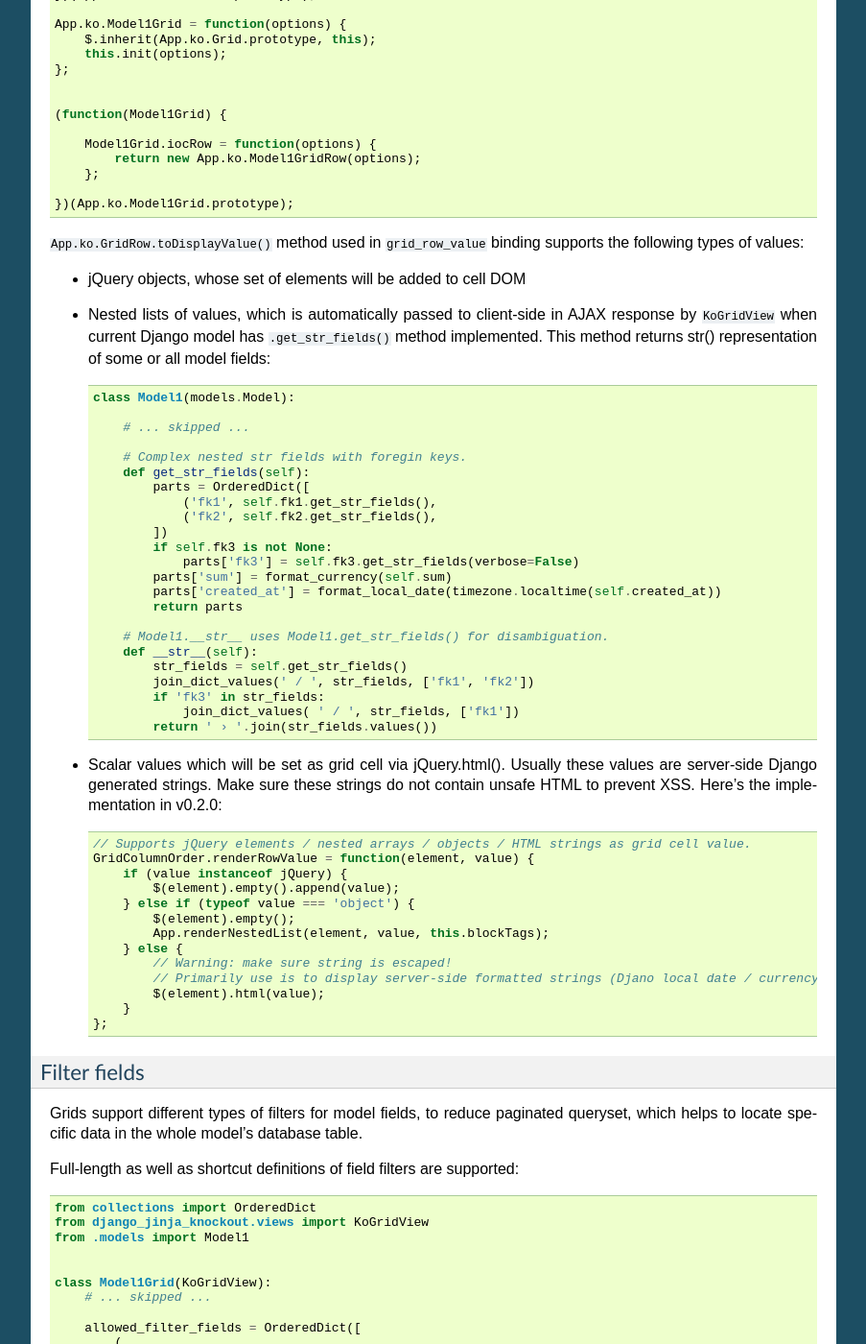
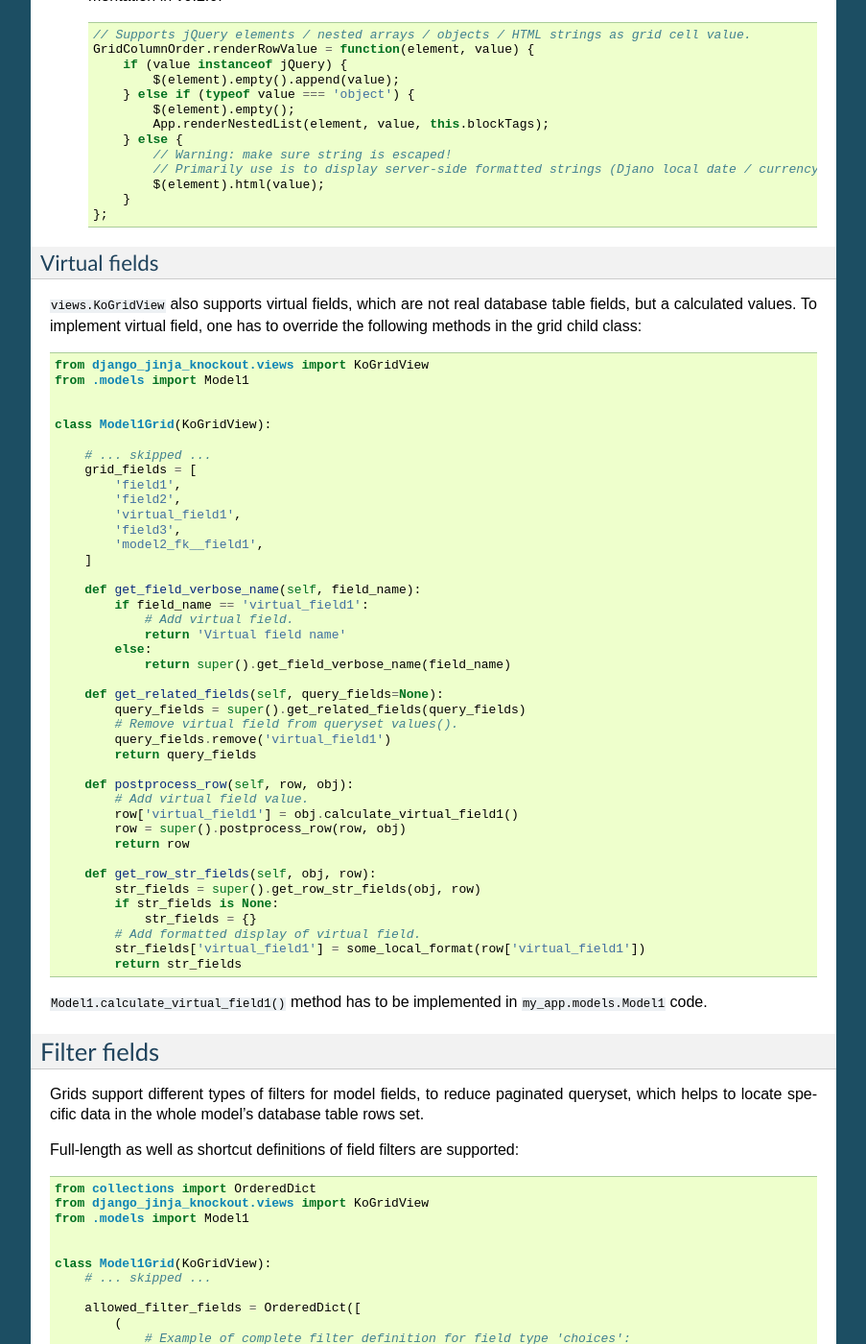
Before and after one commit to Dmitri-Sintsov/django-jinja-knockout, a Sphinx documentation site: the page built from docs/grids.rst, in a window 1280 px wide and 1400 px high, scrolled down 5211 px. Shown: the whole window at 96% size, without its empty margins (198-1101 px from the left). Built offline with Sphinx 7.4.7, drawn with Linux system fonts in a browser that asks for light colours; some of the changed text lies outside the part shown.

Commit message:
Restructured sections in grids.rst. Mostly finished 'Filter fields' section in grids.rst.

```diff
--- a/docs/grids.rst
+++ b/docs/grids.rst
@@ -142,8 +142,9 @@ so small, and grids are not always displayed at each Django page, so it is not i
 that it is loaded just once for all grids, may be cached at client-side by browser, and reduces quite a lot of HTTP
 traffic for grid pagination and grid actions.
 
+==================
 Grid configuration
-------------------
+==================
 
 .. highlight:: python
 
@@ -176,7 +177,7 @@ Let's see some more advanced grid sample for the same ``Model1``, the Django vie
         ])
 
 Grid fields
-~~~~~~~~~~~
+-----------
 Django model may have many fields, some of these having long string representation, thus visually grid may become too
 large to fit the screen and hard to navigate. Thus not all of the fields always has to be displayed.
 
@@ -186,56 +187,6 @@ relations, which are "chained" in Django ORM via ``'__'`` separator between rela
 
 Set Django grid class ``grid_fields`` property value to the list of required model fields, including foreign key
 relations.
-
-Virtual fields
-~~~~~~~~~~~~~~
-
-``views.KoGridView`` also supports virtual fields, which are not real database table fields, but a calculated values.
-To implement virtual field, one has to override the following methods in the grid child class::
-
-    from django_jinja_knockout.views import KoGridView
-    from .models import Model1
-
-
-    class Model1Grid(KoGridView):
-
-        # ... skipped ...
-        grid_fields = [
-            'field1',
-            'field2',
-            'virtual_field1',
-            'field3',
-            'model2_fk__field1',
-        ]
-
-        def get_field_verbose_name(self, field_name):
-            if field_name == 'virtual_field1':
-                # Add virtual field.
-                return 'Virtual field name'
-            else:
-                return super().get_field_verbose_name(field_name)
-
-        def get_related_fields(self, query_fields=None):
-            query_fields = super().get_related_fields(query_fields)
-            # Remove virtual field from queryset values().
-            query_fields.remove('virtual_field1')
-            return query_fields
-
-        def postprocess_row(self, row, obj):
-            # Add virtual field value.
-            row['virtual_field1'] = obj.calculate_virtual_field1()
-            row = super().postprocess_row(row, obj)
-            return row
-
-        def get_row_str_fields(self, obj, row):
-            str_fields = super().get_row_str_fields(obj, row)
-            if str_fields is None:
-                str_fields = {}
-            # Add formatted display of virtual field.
-            str_fields['virtual_field1'] = some_local_format(row['virtual_field1'])
-            return str_fields
-
-``Model1.calculate_virtual_field1()`` method has to be implemented in ``my_app.models.Model1`` code.
 
 Customizing visual display of grid fields at client-side
 ~~~~~~~~~~~~~~~~~~~~~~~~~~~~~~~~~~~~~~~~~~~~~~~~~~~~~~~~
@@ -303,7 +254,6 @@ templates, partially covered in modifying_visual_layout_of_grid_)::
         this.init(options);
     };
 
-
     (function(Model1Grid) {
 
         Model1Grid.iocRow = function(options) {
@@ -322,14 +272,13 @@ templates, partially covered in modifying_visual_layout_of_grid_)::
   model fields::
 
     class Model1(models.Model):
-
         # ... skipped ...
 
         # Complex nested str fields with foregin keys.
         def get_str_fields(self):
             parts = OrderedDict([
-                ('fk1', self.fk1.get_str_fields(),
-                ('fk2', self.fk2.get_str_fields(),
+                ('fk1', self.fk1.get_str_fields()),
+                 ('fk2', self.fk2.get_str_fields()),
             ])
             if self.fk3 is not None:
                 parts['fk3'] = self.fk3.get_str_fields(verbose=False)
@@ -342,7 +291,7 @@ templates, partially covered in modifying_visual_layout_of_grid_)::
             str_fields = self.get_str_fields()
             join_dict_values(' / ', str_fields, ['fk1', 'fk2'])
             if 'fk3' in str_fields:
-                join_dict_values( ' / ', str_fields, ['fk1'])
+                join_dict_values(' / ', str_fields, ['fk1'])
             return ' › '.join(str_fields.values())
 
 .. highlight:: javascript
@@ -364,11 +313,62 @@ templates, partially covered in modifying_visual_layout_of_grid_)::
         }
     };
 
+Virtual fields
+~~~~~~~~~~~~~~
+
+.. highlight:: python
+
+``views.KoGridView`` also supports virtual fields, which are not real database table fields, but a calculated values.
+To implement virtual field, one has to override the following methods in the grid child class::
+
+    from django_jinja_knockout.views import KoGridView
+    from .models import Model1
+
+
+    class Model1Grid(KoGridView):
+
+        # ... skipped ...
+        grid_fields = [
+            'field1',
+            'field2',
+            'virtual_field1',
+            'field3',
+            'model2_fk__field1',
+        ]
+
+        def get_field_verbose_name(self, field_name):
+            if field_name == 'virtual_field1':
+                # Add virtual field.
+                return 'Virtual field name'
+            else:
+                return super().get_field_verbose_name(field_name)
+
+        def get_related_fields(self, query_fields=None):
+            query_fields = super().get_related_fields(query_fields)
+            # Remove virtual field from queryset values().
+            query_fields.remove('virtual_field1')
+            return query_fields
+
+        def postprocess_row(self, row, obj):
+            # Add virtual field value.
+            row['virtual_field1'] = obj.calculate_virtual_field1()
+            row = super().postprocess_row(row, obj)
+            return row
+
+        def get_row_str_fields(self, obj, row):
+            str_fields = super().get_row_str_fields(obj, row)
+            if str_fields is None:
+                str_fields = {}
+            # Add formatted display of virtual field.
+            str_fields['virtual_field1'] = some_local_format(row['virtual_field1'])
+            return str_fields
+
+``Model1.calculate_virtual_field1()`` method has to be implemented in ``my_app.models.Model1`` code.
 
 Filter fields
-~~~~~~~~~~~~~
+-------------
 Grids support different types of filters for model fields, to reduce paginated queryset, which helps to locate specific
-data in the whole model's database table.
+data in the whole model's database table rows set.
 
 .. highlight:: python
 
@@ -421,7 +421,65 @@ Full-length as well as shortcut definitions of field filters are supported::
 
 Next types of built-in field filters are available:
 
-* ``fk``: Use ``App.ko.FkGridDialog`` to select filter choices of foreign key relation field. This widget is similar to
+Range filters
+~~~~~~~~~~~~~
+
+* ``decimal`` / ``datetime`` / ``date``: Uses ``App.ko.RangeFilter`` to display dialog with range of scalar values.
+  It's a range filter for the corresponding Django model scalar fields.
+
+Choices filter
+~~~~~~~~~~~~~~
+
+* ``choices``: It's used by default when Django model field has ``choices`` property defined, similar to this::
+
+    class Model1(models.Model):
+        ROLE_STAFF = 0
+        ROLE_MEMBER = 1
+        ROLE_GUEST = 2
+        ROLES = (
+            (ROLE_STAFF, _('Staff')),
+            (ROLE_MEMBER, _('Member')),
+            (ROLE_GUEST, _('Guest')),
+        )
+        model2_fk = models.ForeignKey(Modrl2, verbose_name='One to many relationship to Model2')
+        role = models.IntegerField(choices=ROLES, null=True, verbose_name='User role')
+
+When using field filter autodetection in grid view, instance of ``App.ko.GridFilter`` will be created, representing
+a dropdown with the list of possible choices from the ``Model1.ROLES`` tuple above::
+
+    class Model1Grid(KoGridView):
+
+        # ... skipped ...
+        allowed_filter_fields = OrderedDict([
+            # Autodetect the type of filter field:
+            ('model2_fk', None),
+            # Autodetect the type of filter field:
+            ('role', None),
+        ])
+
+The ``choices`` filter definition may be customized by supplying a dict with additional keys / values::
+
+    class Model1Grid(KoGridView):
+
+        # ... skipped ...
+        allowed_filter_fields = OrderedDict([
+            ('model2_fk', None),
+            ('role', {
+                'type': 'choices',
+                'choices': Model1.REGISTERED_ROLES,
+                # Do not display 'All' choice which resets the filter:
+                'add_reset_choice': False,
+                # List of choices that are active by default:
+                'active_choices': [Model1.ROLE_MEMBER],
+                # Do not allow to select multiple choices:
+                'multiple_choices': False
+            })
+        ])
+
+Foreign key filters
+~~~~~~~~~~~~~~~~~~~
+
+* ``fk``: Uses ``App.ko.FkGridDialog`` to select filter choices of foreign key relation field. This widget is similar to
   ``django.contrib.admin.ModelAdmin`` class ``raw_id_fields`` option. Because it's completely relies on AJAX calls,
   one also should create grid class for that foreign key relation field, for example::
 
@@ -455,10 +513,12 @@ Then add the following method to ``Model1Grid`` class, to bind 'fk' widget for f
             return {
                 'fkGridOptions': {
                     'model2_fk': {
+                        # url name of Model2FkWidgetGrid defined just above:
                         'pageRoute': 'model2_grid',
                         # Optional setting for BootstrapDialog:
                         'dialogOptions': {'size': 'size-wide'},
-                        # Nesting of ``App.ko.FkGridDialog`` is supported:
+                        # Nesting of ``App.ko.FkGridDialog`` is supported,
+                        # just define appropriate grid with 'model3_grid' url name.
                         # 'fkGridOptions': {
                         #     'model3_fk': {
                         #         'pageRoute': 'model3_grid'
@@ -470,8 +530,61 @@ Then add the following method to ``Model1Grid`` class, to bind 'fk' widget for f
 
         # ... skipped ...
 
+Also notice that commented out section of ``Model1Grid.get_default_grid_options()`` shows how foreign key filter
+widgets may be nested - just define appropriate grid class for Django model ``Model3`` with ``'model3_grid'`` url name.
+
+Dynamic generation of filter fields
+~~~~~~~~~~~~~~~~~~~~~~~~~~~~~~~~~~~
+Some grids might be used by end-users with different types of permissions thus different kinds of filters should be
+provided to these users. Some grids may have base grid pattern, when there is some base grid class, defining some
+filters, and a few child classes which may alter / add / delete some of the filters.
+
+There is also a support for content types framework built into AJAX-based ``KoGridView`` and it's traditional request
+counterpart ``ListSortingView`` via ``BaseFilterView.set_contenttype_filter()``.
+
+For example, if Model1 has foreign key action field::
+
+    class Model1:
+        # ... skipped ...
+        action = models.ForeignKey(Action, verbose_name='Действие')
+        # ... skipped ...
+
+Where ``Action`` model utilizes content-types framework, defined like that::
+
+    class Action(models.Model):
+
+        performer = models.ForeignKey(User, related_name='+', verbose_name=_('User'))
+        date = models.DateTimeField(verbose_name=_('Date'), db_index=True)
+        content_type = models.ForeignKey(ContentType, related_name='related_content', blank=True, null=True, verbose_name='Object description')
+        object_id = models.PositiveIntegerField(blank=True, null=True, verbose_name='Link to object')
+        content_object = GenericForeignKey('content_type', 'object_id')
+
+then, child class of ``KoGridView`` should define ``get_allowed_filter_fields()`` method to fill proper ``choices`` filter
+values from content types framework via ``.set_contenttype_filter()`` method::
+
+    class Model1Grid(KoGridView):
+
+        # ... skipped ...
+
+        def get_allowed_filter_fields(self):
+            allowed_filter_fields = OrderedDict([
+                ('field1',  None)
+            ])
+            self.set_contenttype_filter(
+                allowed_filter_fields,
+                'action__content_type',
+                (
+                    ('my_app', 'model1'),
+                    ('my_app2', 'model1'),
+                    ('my_app2', 'model2'),
+                )
+            )
+            return allowed_filter_fields
+
+        # ... skipped ...
+
 Modifying visual layout of grid
-~~~~~~~~~~~~~~~~~~~~~~~~~~~~~~~
+-------------------------------
 .. highlight:: jinja
 .. _modifying_visual_layout_of_grid:
 
@@ -558,8 +671,9 @@ template with button inserted that has knockout.js ``click: myCustomAction`` bin
         <script src="{{ static_hash('js/front/model1-grid.js') }}"></script>
     {% endblock bottom_scripts %}
 
+====
 Todo
-~~~~
+====
 self.set_contenttype_filter
 options.separateMeta = true;
 options.pageRouteKwargs
```
